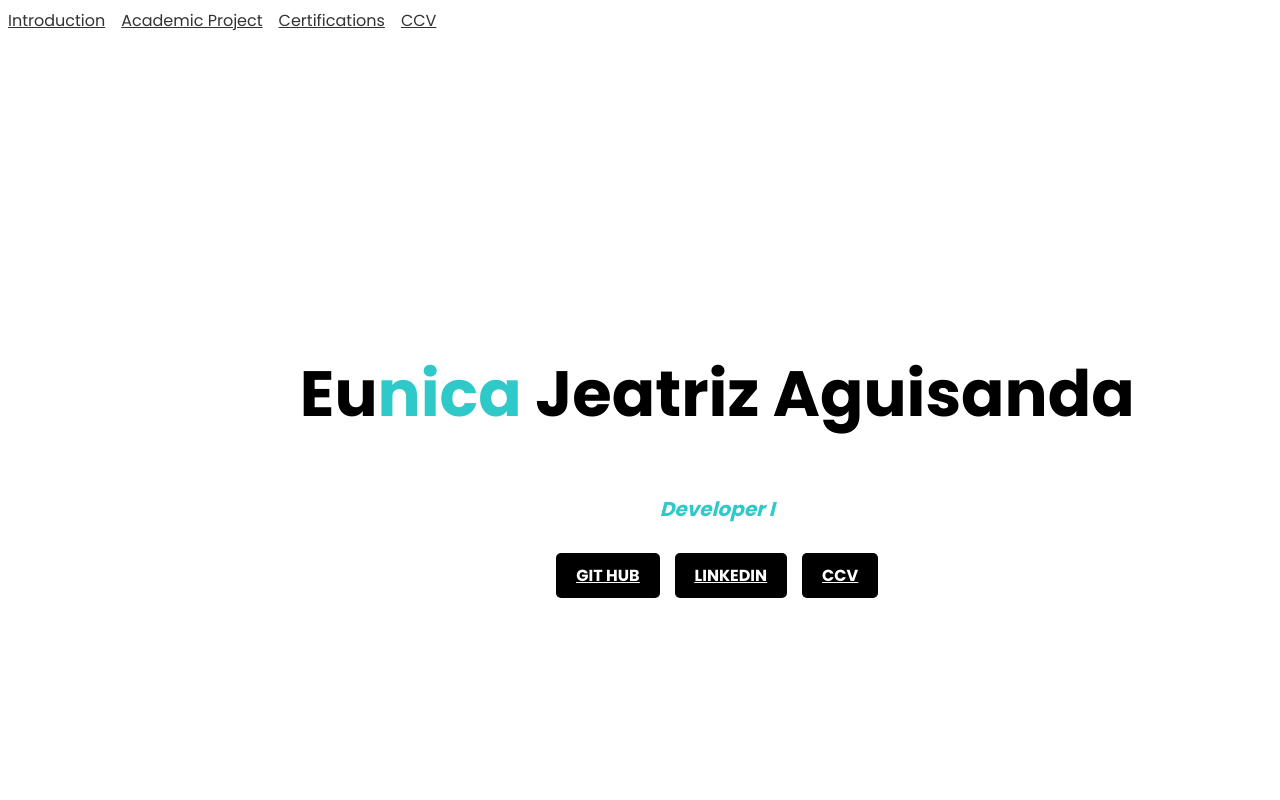
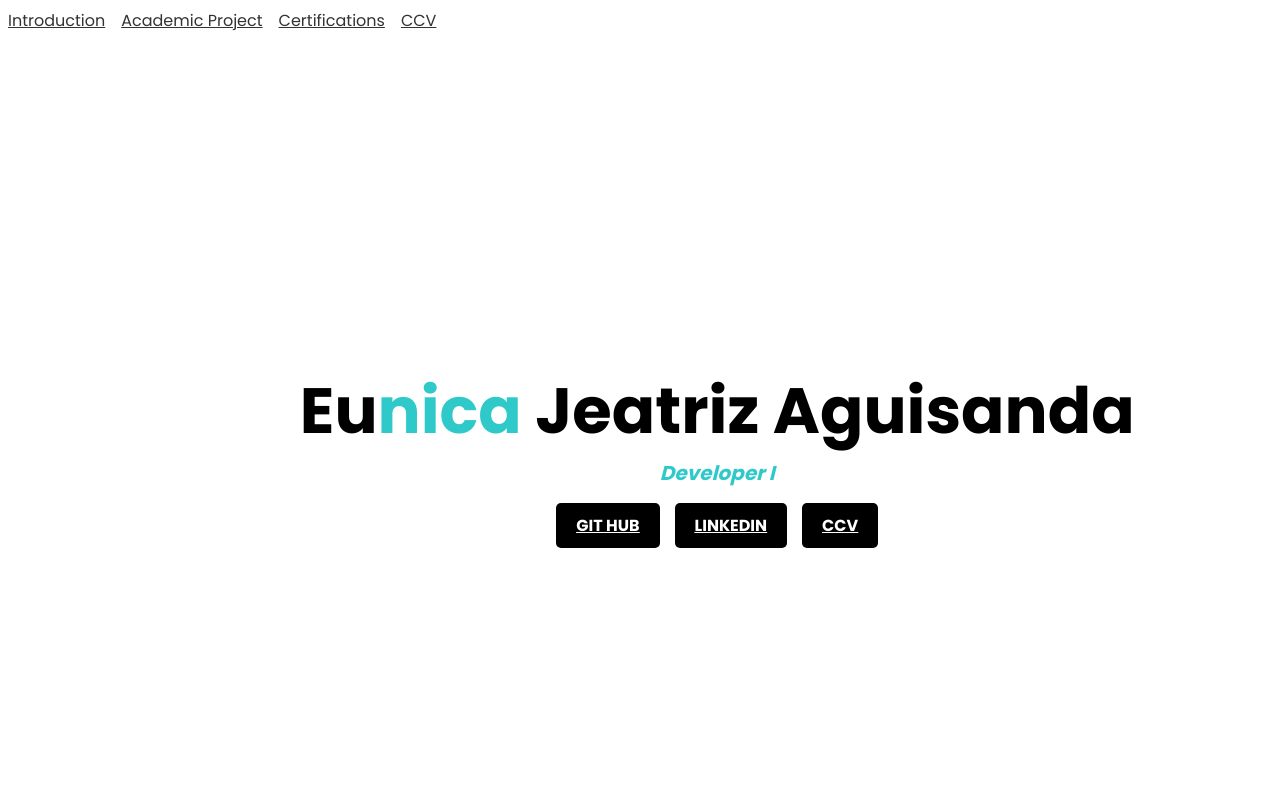
Before and after one commit to ElazarusNicoy/Portfolio, a plain HTML site: page index.html in a window 1280 px wide. Shown: the top 800 px of the page. Drawn offline with Linux system fonts and the light colour scheme.

Commit message:
STYLE: Adjust margins and spacing for improved layout consistency

```diff
--- a/css/style.css
+++ b/css/style.css
@@ -71,23 +71,25 @@ a {
     position: absolute;
     margin-right: 290px;
     white-space: nowrap;
+    margin-bottom: 0;
 }
-
-
 
 
 .JD, .DevName {
     text-align: center;
+    margin: 0;
 
 }
 
 .DevName {
     font-size: 4rem;
+    white-space: nowrap;
 
 }
 
 .JD {
     font-size: 1.25rem;
+    white-space: nowrap;
 }
 
 .social-links {
@@ -97,7 +99,7 @@ a {
     align-items: center;
     height: 0vh;
     gap: 15px;
-    margin-top: 300px;
+    margin-top: 200px;
 }
 
 .teal-text{
```
